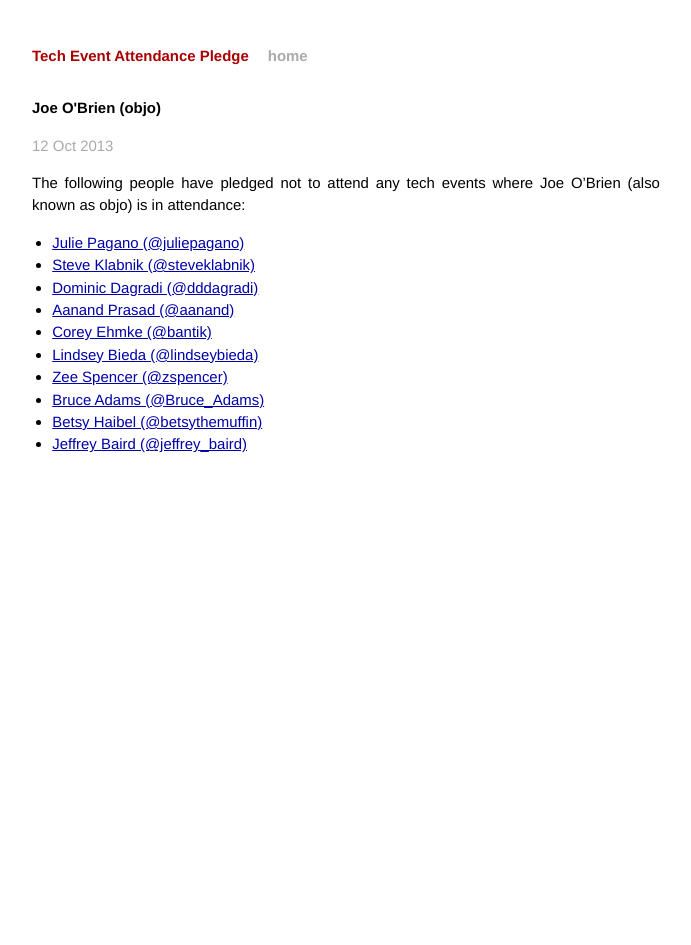
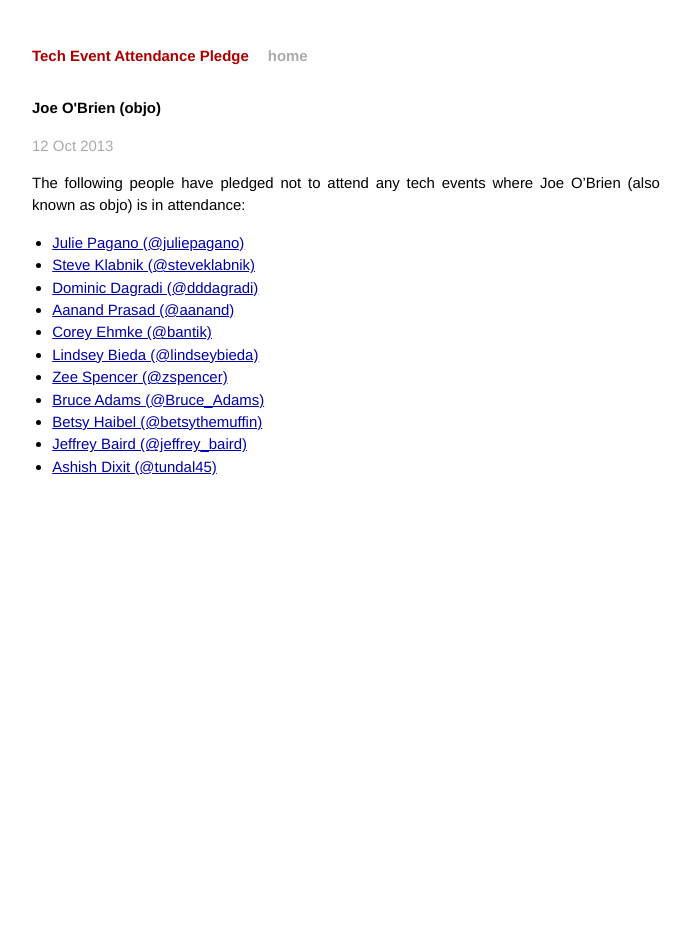
Before and after one commit to techtektek/tech-event-attendance-pledge.github.io, a Jekyll site: the page built from _posts/2013-10-12-objo.markdown, in a window 1280 px wide. Shown: the whole page, without its empty margins (294-985 px from the left). Built offline with Jekyll 4.4.1, drawn with Linux system fonts in a browser that asks for light colours; Markdown is read by kramdown in place of the engine named in the settings.

Commit message:
Add tundal45.

```diff
--- a/_posts/2013-10-12-objo.markdown
+++ b/_posts/2013-10-12-objo.markdown
@@ -18,3 +18,4 @@ O'Brien (also known as objo) is in attendance:
 * [Bruce Adams (@Bruce_Adams)](https://twitter.com/Bruce_Adams/status/389036623973060608)
 * [Betsy Haibel (@betsythemuffin)](https://twitter.com/betsythemuffin/status/389057651545763840)
 * [Jeffrey Baird (@jeffrey_baird)](https://twitter.com/Jeffrey_Baird/status/389060241603579904)
+* [Ashish Dixit (@tundal45)](https://twitter.com/tundal45/status/389032292925984770)
```
